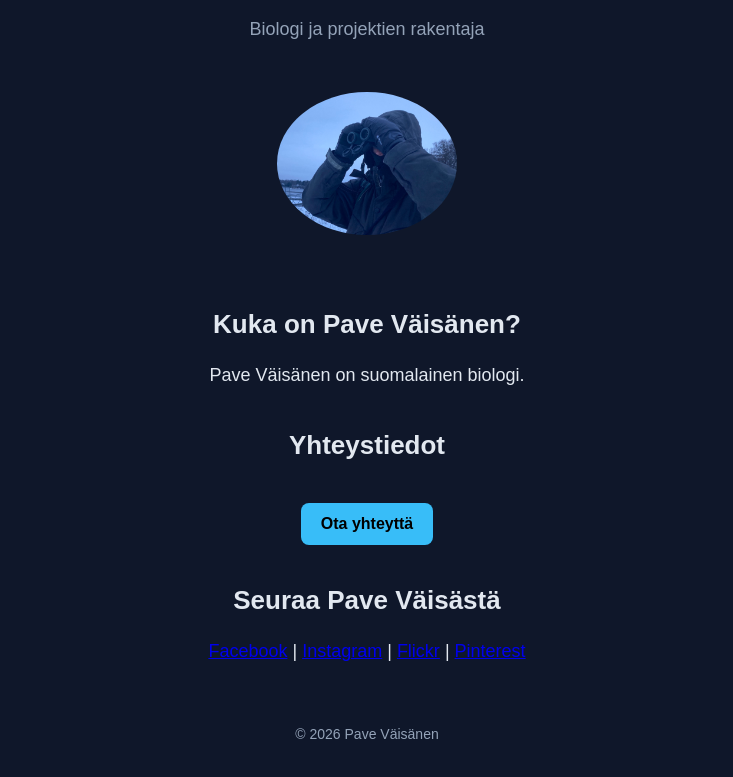
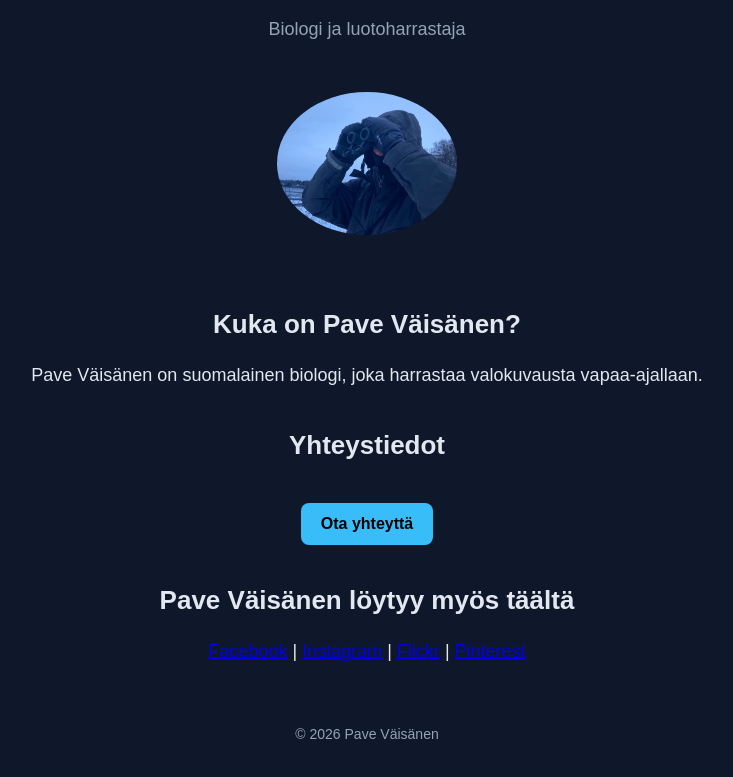
Before and after one commit to pave-vaisanen/homepage, a plain HTML site: page index.html in a window 1280 px wide. Shown: the part 139-916 px from the top of the page, without its empty margins (273-1006 px from the left). Drawn offline with Linux system fonts and the light colour scheme.

Commit message:
modified index.html

```diff
--- a/index.html
+++ b/index.html
@@ -26,7 +26,9 @@
     "url": "https://pavevaisanen.fi",
     "sameAs": [
       "https://www.instagram.com/pavevaisanen/",
-      "https://www.facebook.com/pivaisan"
+      "https://www.facebook.com/pivaisan",
+      "https://www.flickr.com/photos/204391790@N04/",
+      "https://pin.it/6PUt0Tutm"
     ],
     "jobTitle": "Biologi",
     "address": {
@@ -52,7 +54,7 @@
 
     <header>
       <h1>Pave Väisänen</h1>
-      <p class="subtitle">Biologi ja projektien rakentaja</p>
+      <p class="subtitle">Biologi ja luotoharrastaja</p>
     </header>
 
     <img src="pavevaisanen.jpg" alt="Pave Väisänen" class="profile-img" />
@@ -60,7 +62,7 @@
     <section>
       <h2>Kuka on Pave Väisänen?</h2>
       <p>
-        Pave Väisänen on suomalainen biologi.
+        Pave Väisänen on suomalainen biologi, joka harrastaa valokuvausta vapaa-ajallaan.
       </p>
     </section>
 
@@ -86,7 +88,7 @@
     </section>
 
     <section>
-      <h2>Seuraa Pave Väisästä</h2>
+      <h2>Pave Väisänen löytyy myös täältä</h2>
       <p>
         <a href="https://www.facebook.com/pivaisan" target="_blank">Facebook</a> |
         <a href="https://www.instagram.com/pavevaisanen/" target="_blank">Instagram</a> |
```
